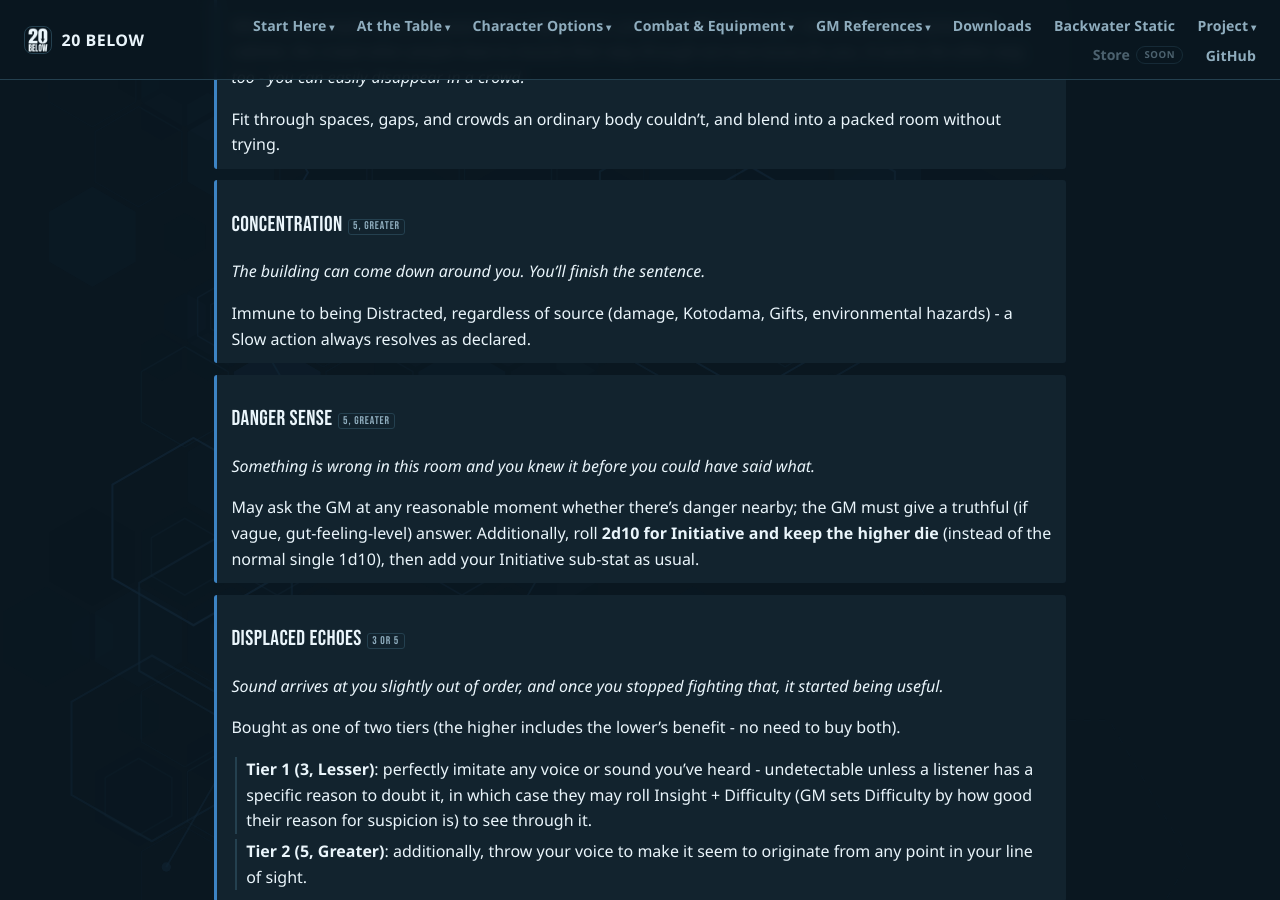
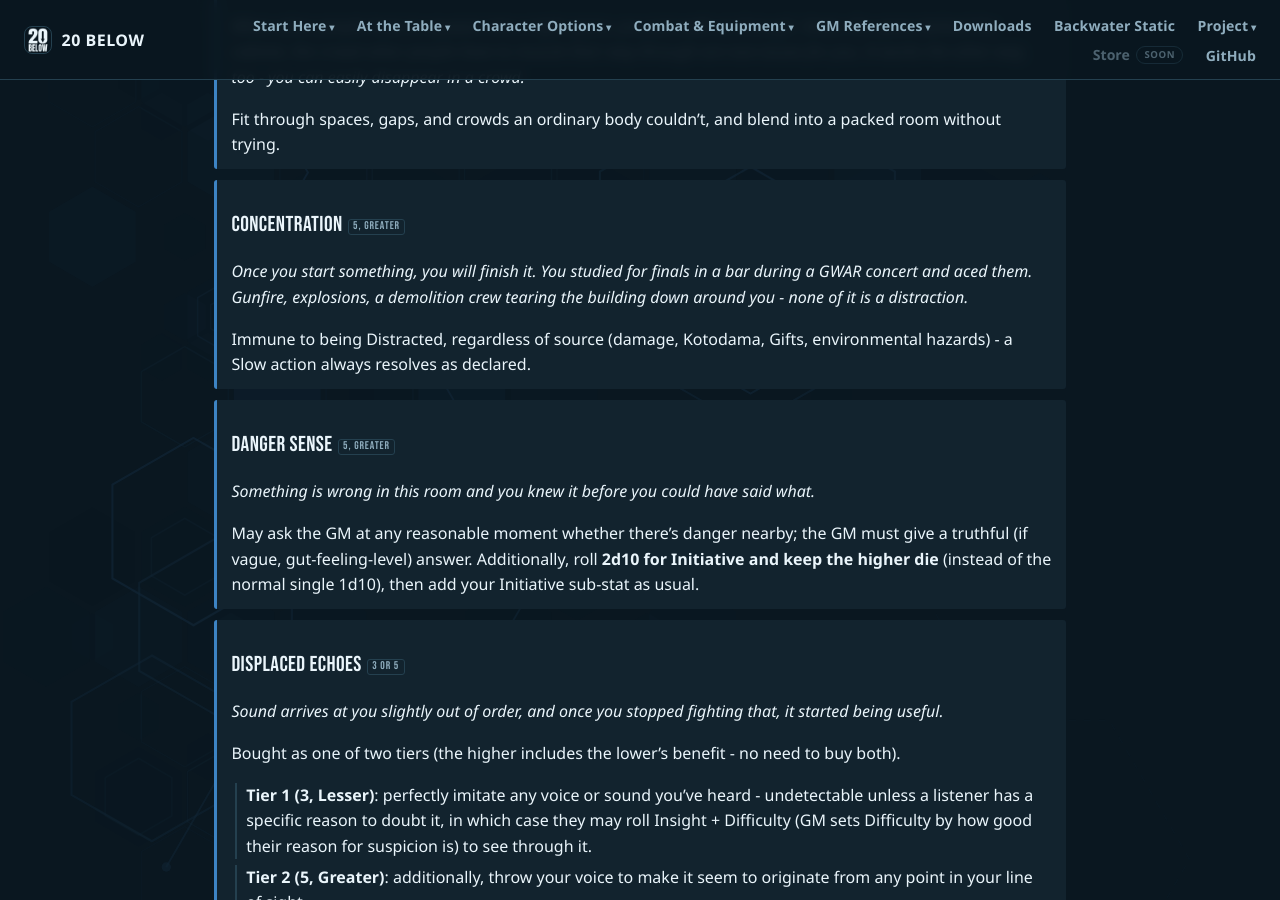
Before and after one commit to feralucce/20_Below, a Jekyll site: the page built from webbook/boons.md, in a window 1280 px wide and 900 px high, scrolled down 2950 px. Built offline with Jekyll 4.4.1, drawn with Linux system fonts in a browser that asks for light colours.

Commit message:
Boons: rework the Concentration flavour
Co-Authored-By: Claude Opus 5 <noreply@anthropic.com>

```diff
--- a/webbook/boons.md
+++ b/webbook/boons.md
@@ -176,7 +176,7 @@ Fit through spaces, gaps, and crowds an ordinary body couldn’t, and blend into
 
 <div class="boon-flavour" markdown="1">
 
-The building can come down around you. You’ll finish the sentence.
+Once you start something, you will finish it. You studied for finals in a bar during a GWAR concert and aced them. Gunfire, explosions, a demolition crew tearing the building down around you - none of it is a distraction.
 
 </div>
 
```
